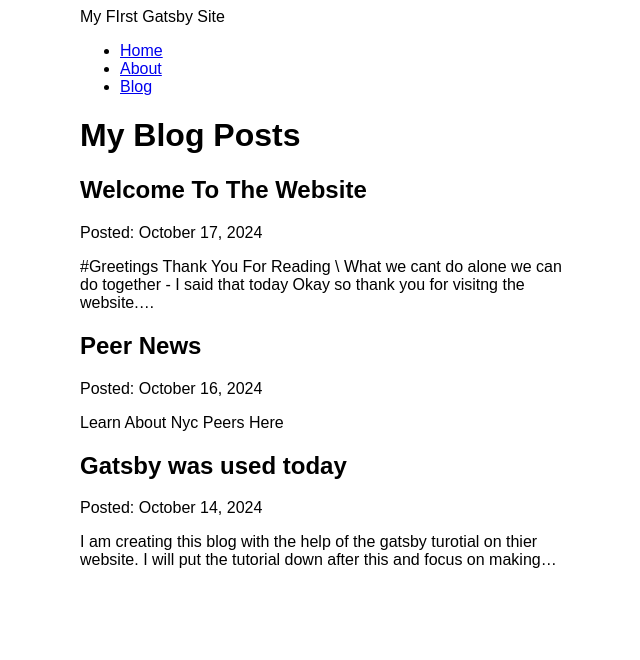
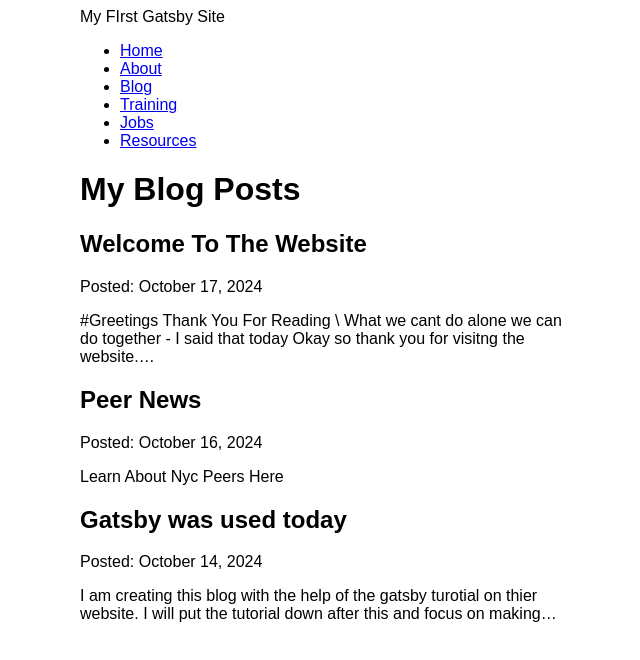
Before and after one commit to ojpushpull/nycpeer, a Gatsby site: page /blog in a window 1280 px wide. Shown: the whole page, without its empty margins (310-950 px from the left). Built offline with nearby package versions, Linux system fonts and the light colour scheme; Gatsby itself is replaced by a stand-in of ours.

Commit message:
tutotiral over build now

```diff
--- a/src/components/layout.js
+++ b/src/components/layout.js
@@ -38,6 +38,21 @@ const Layout = ({ pageTitle, children }) => {
                 Blog
             </Link>
           </li>
+          <li className={navLinkItem}>
+            <Link to="/training" className={navLinkText}>
+                Training
+            </Link>
+          </li>
+          <li className={navLinkItem}>
+            <Link to="/jobs" className={navLinkText}>
+                Jobs
+            </Link>
+          </li>
+          <li className={navLinkItem}>
+            <Link to="/resources" className={navLinkText}>
+                Resources
+            </Link>
+          </li>
         </ul>
       </nav>
       <main>
```
